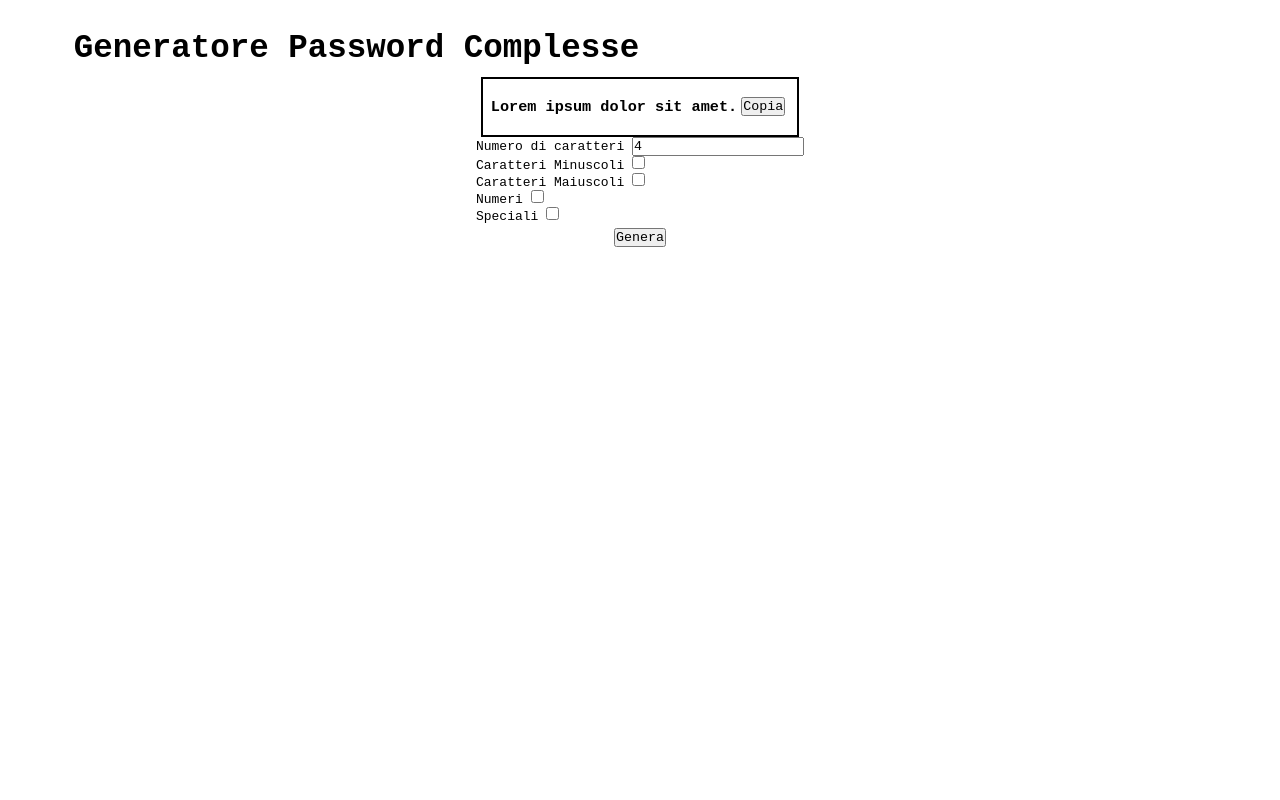
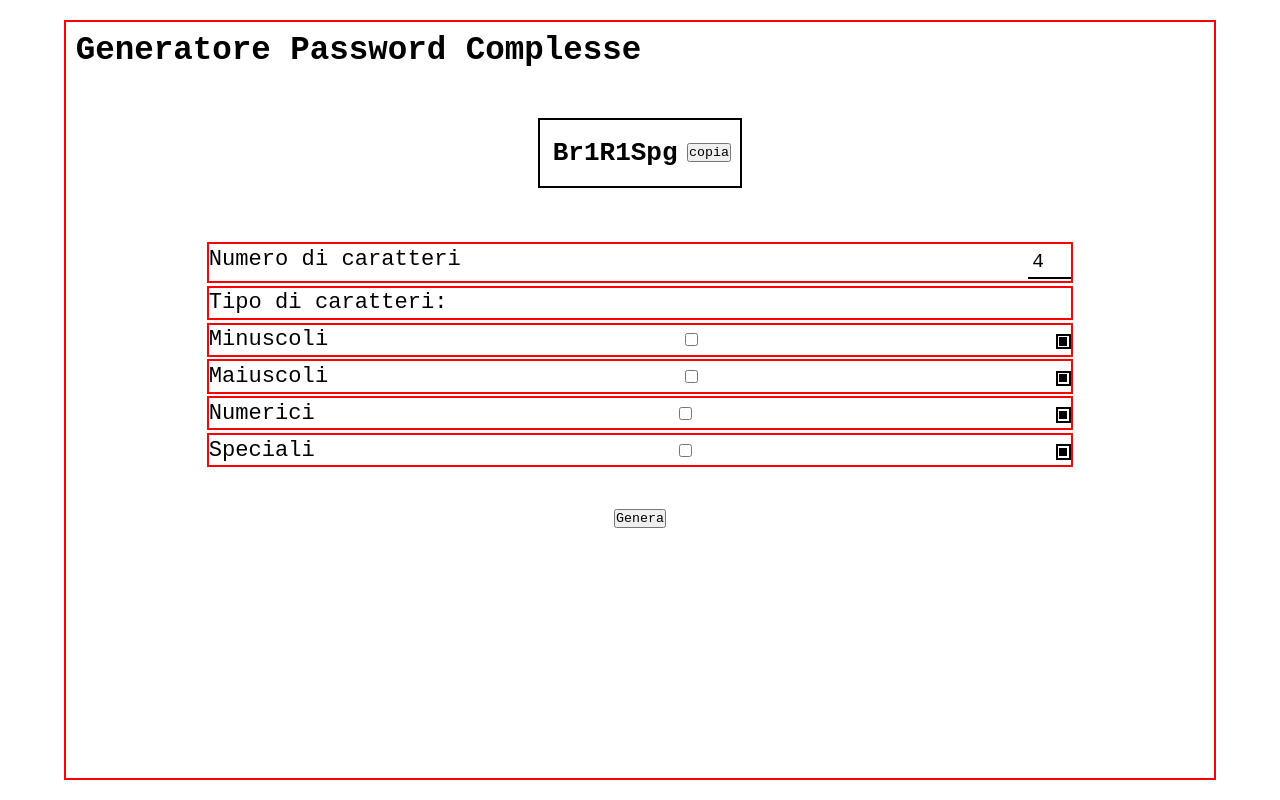
Before and after one commit to mxttiaa/generatorepasswordcomplesse.github.io, a plain HTML site: page index.html in a window 1280 px wide. Drawn offline with Linux system fonts and the light colour scheme.

Commit message:
completamento grafica e design 70%
mancano pulsanti e colori

```diff
--- a/index.html
+++ b/index.html
@@ -5,35 +5,37 @@
     <meta name="viewport" content="width=device-width, initial-scale=1.0">
     <title>Generatore Password Complesse</title>
     <link rel="stylesheet" href="style.css">
+    <script src="https://kit.fontawesome.com/26a65fdd06.js" crossorigin="anonymous"></script>
 
 </head>
 <body>
     <div id="container">
         <h1>Generatore Password Complesse</h1>
         <div id="screen">
-            <h3 id="dysplayPassword">Lorem ipsum dolor sit amet.<button id="tastoCopia">Copia</button></h3>
+            <h3 id="dysplayPassword">Br1R1Spg<button id="tastoCopia">copia</button></h3>
         </div>
         <div id="opzioni">
-            <div id="div1">
-                <label for="NumeroCaratteri">Numero di caratteri</label>
-                <input type="number" name="NumeroCaratteri" id="NumeroCaratteri" min="4" value="4">
+            <div id="div1" class="boxOpzioni">
+                <label for="numeroCaratteri">Numero di caratteri</label>
+                <input type="number" name="numeroCaratteri" id="numeroCaratteri" min="4" value="4">
             </div>
-            <div id="div2">
-                <label for="minuscoli">Caratteri Minuscoli</label>
+            <div id="divT" class="boxOpzioni"><label for="#">Tipo di caratteri:</label></div>
+            <div id="div2" class="boxOpzioni">
+                <label for="minuscoli">Minuscoli</label>
                 <input type="checkbox" name="minuscoli" id="minuscoli">
                 <span class="bordoSpunta"><span class="spunta" id="spunta2"></span></span>
             </div>
-            <div id="div3">
-                <label for="maiuscoli">Caratteri Maiuscoli</label>
+            <div id="div3" class="boxOpzioni">
+                <label for="maiuscoli">Maiuscoli</label>
                 <input type="checkbox" name="maiuscoli" id="maiuscoli">
                 <span class="bordoSpunta"><span class="spunta" id="spunta3"></span></span>
             </div>
-            <div id="div4">
-                <label for="numeri">Numeri</label>
+            <div id="div4" class="boxOpzioni">
+                <label for="numeri">Numerici</label>
                 <input type="checkbox" name="numeri" id="numeri">
                 <span class="bordoSpunta"><span class="spunta" id="spunta4"></span></span>
             </div>
-            <div id="div5">
+            <div id="div5" class="boxOpzioni">
                 <label for="speciali">Speciali</label>
                 <input type="checkbox" name="speciali" id="speciali">
                 <span class="bordoSpunta"><span class="spunta" id="spunta5"></span></span>
--- a/style.css
+++ b/style.css
@@ -21,6 +21,7 @@ body{
     display: flex;
     flex-direction: column;
     align-items: center;
+    border: 2px solid red;
 }
 
 h1 {
@@ -30,16 +31,73 @@ h1 {
 }
 
 #dysplayPassword {
+    margin: 1.5em 0;
     display: flex;
     justify-content: space-between;
     align-items: center;
     border: 2px solid black;
     width: 100%;
-    height: 4em;
+    height: 2.7em;
     padding: 0.5em ;
+    padding-right: 0;
 
 }
 
-button {
-    margin: 0.3em;
+h3{
+    font-size: 2em;
 }
+
+#tastoCopia {
+    margin: 0.3em 0.7em;
+}
+
+
+#opzioni {
+    width: 80%;
+    padding: 1em 2em;
+    margin: 0 15em;
+    margin-bottom: 2em;
+
+}
+
+label {
+    font-size: 1.7em;
+}
+
+
+.boxOpzioni{
+    margin: 0.2em 0;
+    padding: 0.2em 0;
+    display: flex;
+    justify-content: space-between;
+    border: 2px solid red;
+}
+
+
+.bordoSpunta{
+    margin-top: 0.5em;
+    width: 1.2em;
+    height: 1.2em;
+    border: 2px solid black;
+    display: flex;
+    justify-content: center;
+    align-items: center;
+}
+
+.spunta {
+    width: 70%;
+    height: 70%;
+    background-color: black;
+}
+
+
+#numeroCaratteri{
+    border: unset;
+    outline: 0;
+    border-bottom: 2px solid black;
+    width: 2.2em;
+    font-size: 1.5em;
+    padding: 0.2em;
+    background: unset;
+
+}
```
